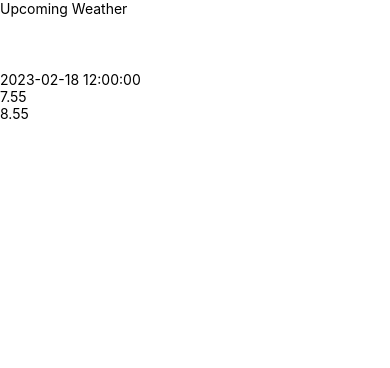
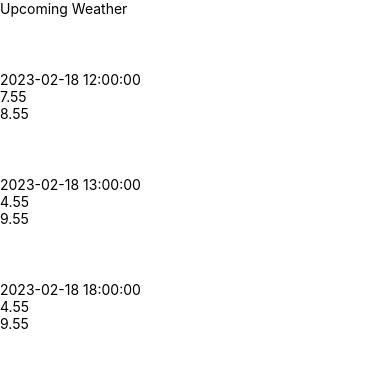
Before and after one commit to eodaneze/ReactNativeClass, a React Native app: screen / in a window 390 px wide. Shown: the top 368 px of the page. Built offline with nearby package versions, Linux system fonts and the light colour scheme.

Commit message:
adding a flatlist to our app

```diff
--- a/App.js
+++ b/App.js
@@ -5,7 +5,7 @@ import UpComingWeather from './src/components/UpComingWeather';
 const App = () => {
   return(
      <View style={Styles.container}>
-       <UpComingWeather />
+            <UpComingWeather />
      </View>
   )
 }
--- a/src/components/CurrentWeather.js
+++ b/src/components/CurrentWeather.js
@@ -28,7 +28,8 @@ const styles = StyleSheet.create({
   container:{
     flex: 1,
     alignItems: 'center',
-    justifyContent: 'center'
+    justifyContent: 'center',
+    // backgroundColor: 'red'
   },
   wrapper:{
     backgroundColor: 'pink',
--- a/src/components/UpComingWeather.js
+++ b/src/components/UpComingWeather.js
@@ -1,5 +1,5 @@
 import React from 'react'
-import {View, Text, SafeAreaView, StyleSheet, FlatList} from 'react-native'
+import {View, Text, SafeAreaView, StyleSheet, FlatList, StatusBar} from 'react-native'
 import {Feather} from '@expo/vector-icons'
 const DATA = [
   {
@@ -13,7 +13,31 @@ const DATA = [
         main: 'Clear'
       }
     ]
-  }
+  },
+  {
+    dt_txt: "2023-02-18 13:00:00",
+    main: {
+      temp_max: 9.55,
+      temp_min: 4.55,
+    },
+    weather: [
+      {
+        main: 'Clear'
+      }
+    ]
+  },
+  {
+    dt_txt: "2023-02-18 18:00:00",
+    main: {
+      temp_max: 9.55,
+      temp_min: 4.55,
+    },
+    weather: [
+      {
+        main: 'Clear'
+      }
+    ]
+  },
 ]
 
 const Item = (props) => {
@@ -33,10 +57,11 @@ const UpComingWeather = () => {
   )
   return (
      <SafeAreaView style={styles.container}>
-        <Text>Upcoming Weather</Text>
+      <Text>Upcoming Weather</Text>
         <FlatList
           data={DATA}
           renderItem={renderItem}
+          keyExtractor={item=>item.dt_txt}
         />
      </SafeAreaView>
   )
@@ -44,7 +69,8 @@ const UpComingWeather = () => {
 
 const styles = StyleSheet.create({
     container:{
-        flex: 1
+        flex: 1,
+        marginTop: StatusBar.currentHeight || 0,
     }
 })
 export default UpComingWeather
```
